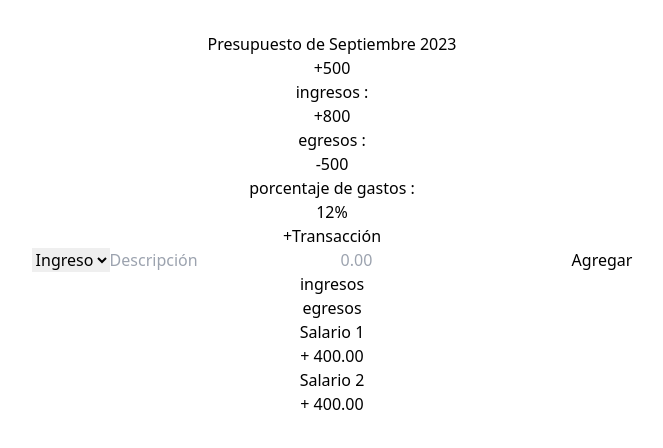
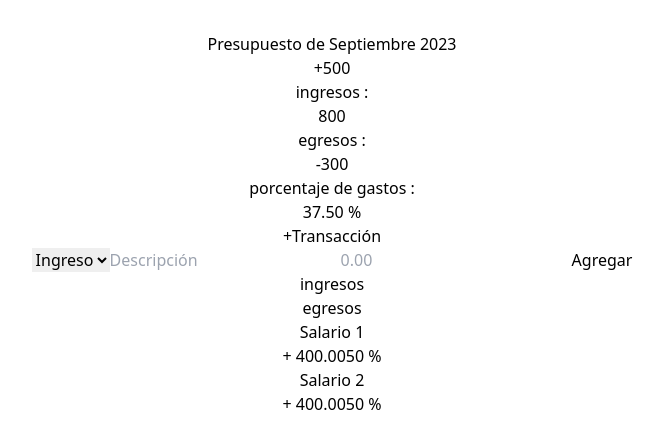
Before and after one commit to TeamUDB/DAW901-app-de-presupuesto, a React (Vite) app: page / in a window 1280 px wide. Shown: the top 448 px of the page, without its empty margins (308-971 px from the left). Built offline with nearby package versions, Linux system fonts and the light colour scheme.

Commit message:
Se crearon las funciones y hook para procesar totales y porcentajes.

```diff
--- a/src/components/Movimientos.tsx
+++ b/src/components/Movimientos.tsx
@@ -1,11 +1,23 @@
 import { SetStateAction, useState } from "react";
+import { Transaccion } from "../services/presupuesto-service.ts";
+import useIngresos from "../hooks/useIngresos.tsx";
+import useEgresos from "../hooks/useEgresos.tsx";
+import useTotalIngresos from "../hooks/useTotalIngresos.tsx";
 
 function Movimientos() {
   const [ activeTab, setActiveTab ] = useState(0);
 
+  const { ingresos }: { ingresos: Transaccion[] | undefined } = useIngresos();
+  const { egresos }: { egresos: Transaccion[] | undefined } = useEgresos();
+  const { totalIngresos }: { totalIngresos: number | undefined } = useTotalIngresos();
+
   const changeTab = (tabIndex: SetStateAction<number>) => {
     setActiveTab(tabIndex);
   };
+
+  const porcentajePorItem = (item: Transaccion) => {
+    return ((item.monto * 100) / totalIngresos!);
+  }
 
   return (<div className="w-full mx-auto p-4">
     <div className="flex space-x-0 uppercase">
@@ -26,27 +38,27 @@ function Movimientos() {
     {/* Contenido de las pestañas */ }
     <div className="py-4">
       { activeTab === 0 && (<>
-        <div className={"flex flex-col gap-2"}>
-          <div className={"flex flex-row justify-around border-cyan-950 border-2 py-1"}>
-            <div>Salario 1</div>
-            <div>+ 400.00</div>
-          </div>
-          <div className={"flex flex-row justify-around border-cyan-950 border-2 py-1"}>
-            <div>Salario 2</div>
-            <div>+ 400.00</div>
-          </div>
+        <div className={ "flex flex-col gap-2" }>
+          { ingresos?.map((ingreso) => {
+            return (<div className={ "flex flex-row justify-around border-cyan-950 border-2 py-2" }>
+              <div>{ ingreso.concepto }</div>
+              <div>+ { Number(ingreso.monto).toFixed(2) }<span
+                className={ "rounded-lg bg-cyan-950 text-amber-50 p-1 text-sm mx-2" }>{ porcentajePorItem(ingreso) } %</span>
+              </div>
+            </div>);
+          }) }
         </div>
       </>) }
       { activeTab === 1 && (<>
-        <div className={"flex flex-col gap-2"}>
-          <div className={"flex flex-row justify-around border-cyan-950 border-2 py-1"}>
-            <div>Alquiler</div>
-            <div>- 125.00</div>
-          </div>
-          <div className={"flex flex-row justify-around border-cyan-950 border-2 py-1"}>
-            <div>comida</div>
-            <div>- 200.00</div>
-          </div>
+        <div className={ "flex flex-col gap-2" }>
+          { egresos?.map((egreso) => {
+            return (<div className={ "flex flex-row justify-around border-cyan-950 border-2 py-2" }>
+              <div>{ egreso.concepto }</div>
+              <div>- { Number(egreso.monto).toFixed(2) } <span
+                className={ "rounded-lg bg-cyan-950 text-amber-50 p-1 text-sm mx-2" }>{ porcentajePorItem(egreso) } %</span>
+              </div>
+            </div>);
+          }) }
         </div>
       </>) }
     </div>
--- a/src/components/PorcentajeGastos.tsx
+++ b/src/components/PorcentajeGastos.tsx
@@ -1,8 +1,11 @@
+import useTotalGastoPorcentaje from "../hooks/useTotalGastoPorcentaje.tsx";
+
 const PorcentanjeGastos = () => {
+  const { totalEgresosPorcentaje }: { totalEgresosPorcentaje: number | undefined } = useTotalGastoPorcentaje();
   return (<>
     <div className={ "m-auto w-1/2 flex flex-row align-middle justify-around" }>
       <div className={ "uppercase p-3 text-cyan-950" }>porcentaje de gastos :</div>
-      <div className={ "bg-cyan-950 text-amber-50 font-bold px-4 py-1 h-8 my-2" }>12%</div>
+      <div className={ "bg-cyan-950 text-amber-50 font-bold px-4 py-1 h-8 my-2" }>{ totalEgresosPorcentaje?.toFixed(2) } %</div>
     </div>
   </>);
 }
--- a/src/components/Saldo.tsx
+++ b/src/components/Saldo.tsx
@@ -1,8 +1,8 @@
+import useBalance from "../hooks/useBalance.tsx";
 
-const Saldo = ()=>{
-  return (
-    <div className={"text-4xl text-cyan-950 font-bold"}>+500</div>
-  );
+const Saldo = () => {
+  const { data } = useBalance();
+  return (<div className={ "text-4xl text-cyan-950 font-bold" }>{ data || 0 > 0 ? '+' + data : data }</div>);
 }
 
 export default Saldo;
--- a/src/components/TotalGastos.tsx
+++ b/src/components/TotalGastos.tsx
@@ -1,8 +1,11 @@
+import useTotalEgresos from "../hooks/useTotalEgresos.tsx";
+
 const TotalGastos = () => {
+  const { totalEgresos }: { totalEgresos: number | undefined } = useTotalEgresos();
   return (<>
-    <div className={"bg-amber-100 border-2 border-cyan-950 m-auto w-1/2 flex flex-row align-middle justify-around"}>
-      <div className={"uppercase p-3 "}>egresos :</div>
-      <div className={"text-amber-950 font-bold p-3"}>-500</div>
+    <div className={ "bg-amber-100 border-2 border-cyan-950 m-auto w-1/2 flex flex-row align-middle justify-around" }>
+      <div className={ "uppercase p-3 " }>egresos :</div>
+      <div className={ "text-amber-950 font-bold p-3" }>{ totalEgresos }</div>
     </div>
   </>);
 }
--- a/src/components/TotalIngresos.tsx
+++ b/src/components/TotalIngresos.tsx
@@ -1,8 +1,11 @@
+import useTotalIngresos from "../hooks/useTotalIngresos.tsx";
+
 const TotalIngresos = () => {
+  const { totalIngresos }: { totalIngresos: number | undefined } = useTotalIngresos();
   return (<>
     <div className={ "bg-cyan-950 border-2 border-cyan-950 m-auto w-1/2 flex flex-row align-middle justify-around" }>
       <div className={ "uppercase p-3 text-amber-50" }>ingresos :</div>
-      <div className={ "text-amber-50 font-bold p-3" }>+800</div>
+      <div className={ "text-amber-50 font-bold p-3" }>{ totalIngresos }</div>
     </div>
   </>);
 }
--- /dev/null
+++ b/src/hooks/useBalance.tsx
@@ -0,0 +1,11 @@
+import { useQuery } from "@tanstack/react-query";
+import { getBalance } from "../services/presupuesto-service.ts";
+
+const useBalance = () => {
+  const { data } = useQuery<number>({
+    queryKey: [ 'balance' ], queryFn: getBalance
+  });
+  return { data };
+}
+
+export default useBalance;
--- /dev/null
+++ b/src/hooks/useEgresos.tsx
@@ -0,0 +1,11 @@
+import { useQuery } from "@tanstack/react-query";
+import { getEgresos, Transaccion } from "../services/presupuesto-service.ts";
+
+const useEgresos = () => {
+  const { data } = useQuery<Transaccion[]>({
+    queryKey: [ 'egresos' ], queryFn: getEgresos
+  });
+  return { egresos: data };
+}
+
+export default useEgresos;
--- /dev/null
+++ b/src/hooks/useIngresos.tsx
@@ -0,0 +1,11 @@
+import { useQuery } from "@tanstack/react-query";
+import { getIngresos, Transaccion } from "../services/presupuesto-service.ts";
+
+const useIngresos = () => {
+  const { data } = useQuery<Transaccion[]>({
+    queryKey: [ 'ingresos' ], queryFn: getIngresos
+  });
+  return { ingresos: data };
+}
+
+export default useIngresos;
--- /dev/null
+++ b/src/hooks/useTotalEgresos.tsx
@@ -0,0 +1,12 @@
+import { useQuery } from "@tanstack/react-query";
+import { getEgresosTotal } from "../services/presupuesto-service.ts";
+
+
+const useTotalEgresos = () => {
+  const { data } = useQuery<number>({
+    queryKey: [ 'total-egresos' ], queryFn: getEgresosTotal
+  });
+  return { totalEgresos: data };
+}
+
+export default useTotalEgresos;
--- /dev/null
+++ b/src/hooks/useTotalGastoPorcentaje.tsx
@@ -0,0 +1,11 @@
+import { useQuery } from "@tanstack/react-query";
+import { getEgresosTotalPorcentaje } from "../services/presupuesto-service.ts";
+
+const useTotalGastoPorcentaje = () => {
+  const { data } = useQuery<number>({
+    queryKey: [ 'total-egresos-porcentaje' ], queryFn: getEgresosTotalPorcentaje,
+  });
+  return { totalEgresosPorcentaje: data };
+}
+
+export default useTotalGastoPorcentaje;
--- /dev/null
+++ b/src/hooks/useTotalIngresos.tsx
@@ -0,0 +1,11 @@
+import { useQuery } from "@tanstack/react-query";
+import { getIngresosTotal } from "../services/presupuesto-service.ts";
+
+const useTotalIngresos = () => {
+  const { data } = useQuery<number>({
+    queryKey: [ 'total-ingresos' ], queryFn: getIngresosTotal
+  });
+  return { totalIngresos: data };
+}
+
+export default useTotalIngresos;
--- /dev/null
+++ b/src/services/presupuesto-service.ts
@@ -0,0 +1,63 @@
+enum TipoTransaccion {
+  Ingreso = 'ingreso', Egreso = 'egreso',
+}
+
+export type Transaccion = {
+  id: string, tipo: TipoTransaccion, fecha: Date, concepto: string, monto: number,
+}
+
+let transacciones: Transaccion[] = [ {
+  id: 'e39af8db-aa87-4f57-a94e-7d89fc8bf84d', tipo: TipoTransaccion.Ingreso, fecha: new Date(), concepto: 'Salario 1', monto: 400,
+}, {
+  id: '5ab4cace-a63e-42e2-aec6-2ca2051f0e43', tipo: TipoTransaccion.Ingreso, fecha: new Date(), concepto: 'Salario 2', monto: 400,
+}, {
+  id: 'c7e08b05-d0f1-4e22-b999-16a60f397e80', tipo: TipoTransaccion.Egreso, fecha: new Date(), concepto: 'Supermercado', monto: 200,
+}, {
+  id: '8b793047-33f8-4f79-a57d-538d2485493e', tipo: TipoTransaccion.Egreso, fecha: new Date(), concepto: 'Servicios básicos', monto: 100,
+} ];
+
+export const getIngresos = async() => {
+  return new Promise<Transaccion[]>((resolve) => {
+    resolve(transacciones.filter(t => t.tipo === 'ingreso'));
+  });
+}
+
+export const getEgresos = async() => {
+  return new Promise<Transaccion[]>((resolve) => {
+    resolve(transacciones.filter(t => t.tipo === 'egreso'));
+  });
+}
+
+export const getIngresosTotal = async (): Promise<number> => {
+  const transacciones = await getIngresos();
+  const totalIngresos = transacciones.reduce((prev, curr) => prev + curr.monto, 0);
+  return Number(totalIngresos.toFixed(2));
+}
+
+export const getEgresosTotal = async(): Promise<number> => {
+  const transacciones = await getEgresos();
+  const totalEgresos = transacciones.reduce((prev, curr) => prev + curr.monto, 0);
+  return Number(Number(totalEgresos * -1).toFixed(2));
+}
+
+export const getBalance = async() => {
+  const ingresos = await getIngresosTotal();
+  const egresos = await getEgresosTotal();
+  const balance = ingresos + egresos;
+  return Number(balance.toFixed(2));
+}
+
+export const getEgresosTotalPorcentaje = async() => {
+  const ingresos = await getIngresosTotal();
+  const egresos = await getEgresosTotal();
+  const porcentaje = ((egresos * 100)/ ingresos) * -1;
+  return Number(porcentaje.toFixed(2));
+}
+
+export const agregarTransaccion = (transaccion: Transaccion) => {
+  transacciones = [ ...transacciones, transaccion ];
+}
+
+export const eliminarTransaccion = (id: string) => {
+  transacciones = transacciones.filter(t => t.id !== id);
+}
```
